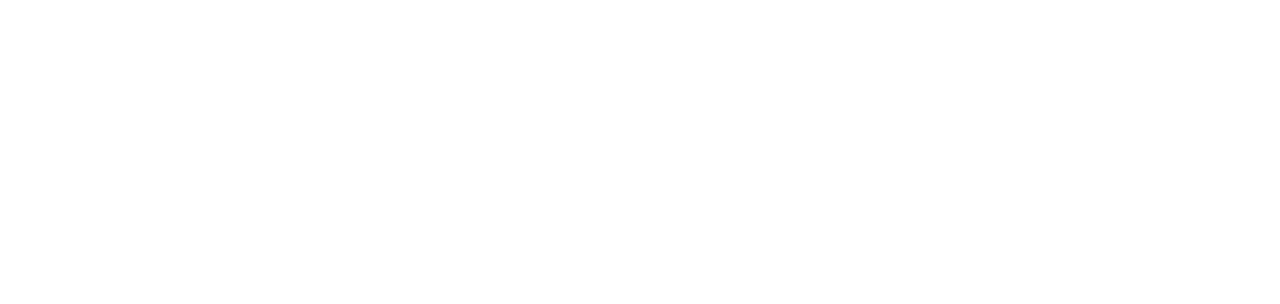
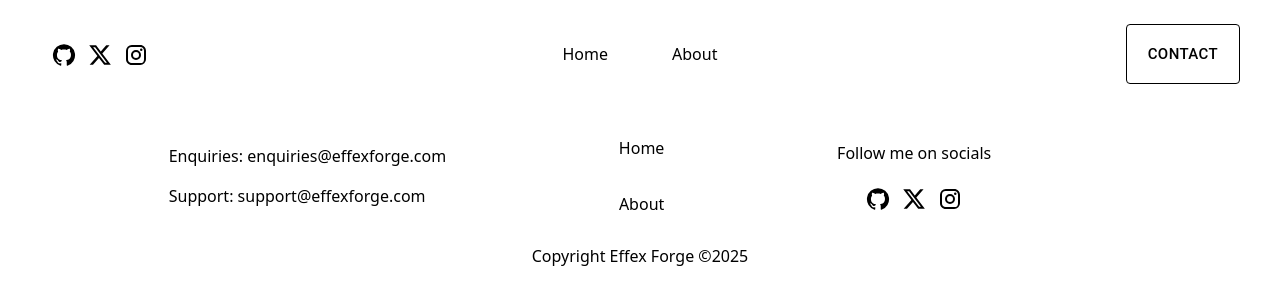
Before and after one commit to EffexDev/effex-forge, a React (Vite) app: page /projects in a window 1280 px wide. Before the commit this address had no page. Shown: the top 304 px of the page. Built offline with nearby package versions, Linux system fonts and the light colour scheme.

Commit message:
Navigation Done

```diff
--- /dev/null
+++ b/src/Projects.tsx
@@ -0,0 +1,14 @@
+import Footer from "./components/Footer";
+import NavBar from "./components/NavBar";
+
+function Projects() {
+    return (
+        <>
+            <NavBar textColor="black" buttonColor="black"/>
+            <Footer />
+        </>
+
+    )
+}
+
+export default Projects;
--- a/src/components/NavBar.tsx
+++ b/src/components/NavBar.tsx
@@ -4,6 +4,7 @@ import Socials from "./Socials";
 import NavButtons from "./NavButtons";
 import MenuIcon from '@mui/icons-material/Menu';
 import { Close } from "@mui/icons-material";
+import { Link, useLocation } from "react-router";
 import "../index.css"
 
 function NavBar({textColor ="white", buttonColor="white"}: {textColor: string, buttonColor: string;}) {
@@ -13,6 +14,9 @@ function NavBar({textColor ="white", buttonColor="white"}: {textColor: string, b
         setIsMenuOpen(!isMenuOpen);
     };
 
+    const location = useLocation();
+    const isHomePage = location.pathname === "/";
+
     return (
         <div className={`relative top-0 left-0 w-full z-20 flex justify-between items-center pt-6 pb-6 pr-10 pl-5 sm:pl-10  text-${textColor} `}>
             <div className="w-full flex justify-between items-center">
@@ -21,8 +25,8 @@ function NavBar({textColor ="white", buttonColor="white"}: {textColor: string, b
                 </div>
 
                 <div className="sm:hidden flex items-center">
-                    <button onClick={toggleMenu} className="text-white pt-2 relative z-40">
-                        {isMenuOpen ? null : <MenuIcon />}
+                    <button onClick={toggleMenu} className="text-white pt-2 relative">
+                        {isMenuOpen ? <MenuIcon sx={{ color: isHomePage ? "white" : "black"}}/> : <MenuIcon sx={{ color: isHomePage ? "white" : "black"}}/>}
                     </button>
                 </div>
 
@@ -43,7 +47,7 @@ function NavBar({textColor ="white", buttonColor="white"}: {textColor: string, b
 
                 <div className="flex flex-col items-center justify-center space-y-6">
                     <div className="flex flex-col items-center justify-center text-2xl">
-                        <NavButtons />
+                        <NavButtons flexDirection="col"/>
                     </div>
                     <Button sx={{ py: 2, mt: 2, color: "black", border: "1px solid black" }} variant="outlined" size="large" className="mt-6">Contact</Button>
                     <div className="pl-1 pt-10">
--- a/src/components/NavButtons.tsx
+++ b/src/components/NavButtons.tsx
@@ -5,10 +5,10 @@ function NavButtons({ flexDirection = "row" }) {
   const pathname = location.pathname;
 
   return (
-    <nav className={`flex flex-${flexDirection} items-center justify-between w-full sm:w-auto`}>
-      {pathname !== "/" && <Link to="/" className="px-4 py-5 sm:px-6">Home</Link>}
-      {pathname !== "/about" && <Link to="/about" className="px-4 py-5 sm:px-6">About</Link>}
-      {pathname !== "/projects" && <Link to="/projects" className="px-4 py-5 sm:px-6">Projects</Link>}
+    <nav className={`flex flex-${flexDirection} items-center w-full sm:w-auto gap-4`}>
+      {pathname !== "/" && <Link to="/" className="px-4 py-2 sm:px-6">Home</Link>}
+      {pathname !== "/about" && <Link to="/about" className="px-4 py-2 sm:px-6">About</Link>}
+      {pathname !== "/projects" && <Link to="/projects" className="px-4 py-2 sm:px-6">Projects</Link>}
     </nav>
   );
 }
--- a/src/main.tsx
+++ b/src/main.tsx
@@ -4,6 +4,7 @@ import { BrowserRouter, Route, Routes } from "react-router";
 import './index.css'
 import App from './App.tsx'
 import About from './About.tsx';
+import Projects from './Projects.tsx';
 
 createRoot(document.getElementById('root')!).render(
   <StrictMode>
@@ -11,6 +12,7 @@ createRoot(document.getElementById('root')!).render(
     <Routes>
       <Route path="/" element={<App />} />
       <Route path="about" element={<About />} />
+      <Route path="projects" element={<Projects />} />
     </Routes>
     </BrowserRouter>
   </StrictMode>,
```
